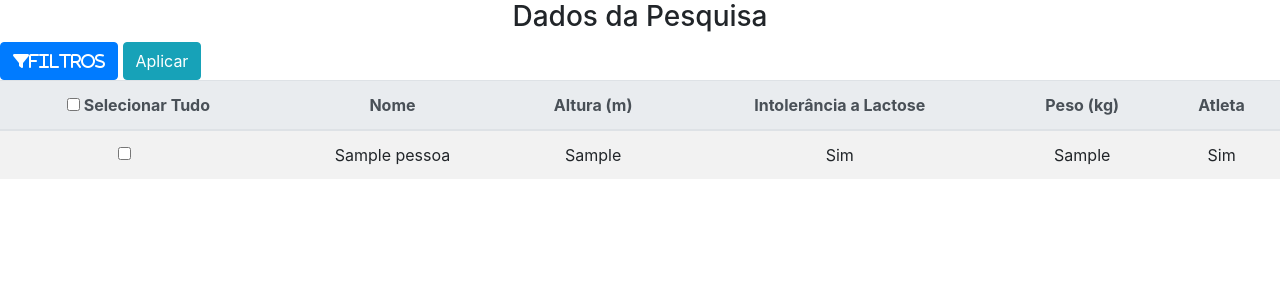
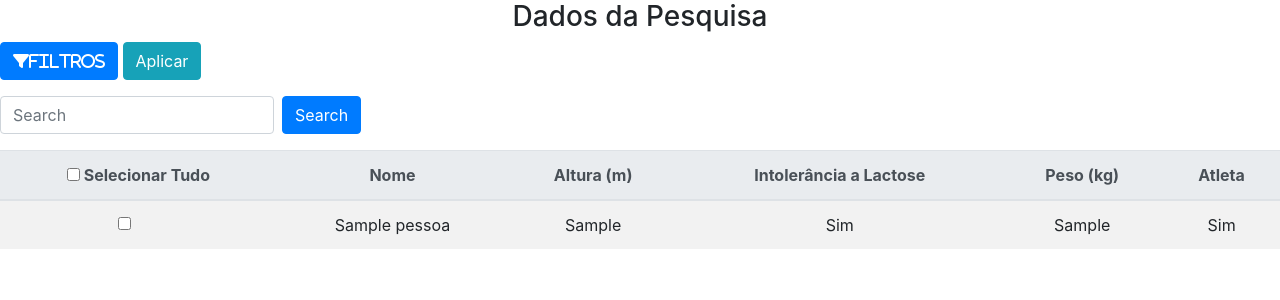
Before and after one commit to lucasmramires/pesquisa_de_pessoas, a PHP site: page / in a window 1280 px wide. Shown: the top 300 px of the page. Run offline with PHP 8.4, Linux system fonts and the light colour scheme; tables that the repository leaves empty or names only in its code hold one stand-in row (values such as "Sample post"); some libraries are stand-ins or nearby versions.

Commit message:
insert search box

```diff
--- a/index.php
+++ b/index.php
@@ -73,7 +73,12 @@ include_once 'includes/header.php';
         </p>
     </div>
 </form>
-
+<p>
+<form action="index.php" class="form-inline mt-2 mt-md-0" id="search_box">
+        <input class="form-control mr-sm-2" type="text" placeholder="Search" aria-label="Search" name="nome">
+        <button class="btn btn-primary my-2 my-sm-0" type="submit">Search</button>
+</form>
+</p>
 <div class="row" id="background">
     <div class="col s12 m6 push-m3">
         <table class="table table-striped table-hover">
@@ -201,3 +206,12 @@ endif;
 return mysqli_query($connect, $sql);
 }
 ?>
+
+<script language="JavaScript">
+function toggle(source) {
+  checkboxes = document.getElementsByName('check');
+  for(var i=0, n=checkboxes.length;i<n;i++) {
+    checkboxes[i].checked = source.checked;
+  }
+}
+</script>
```
